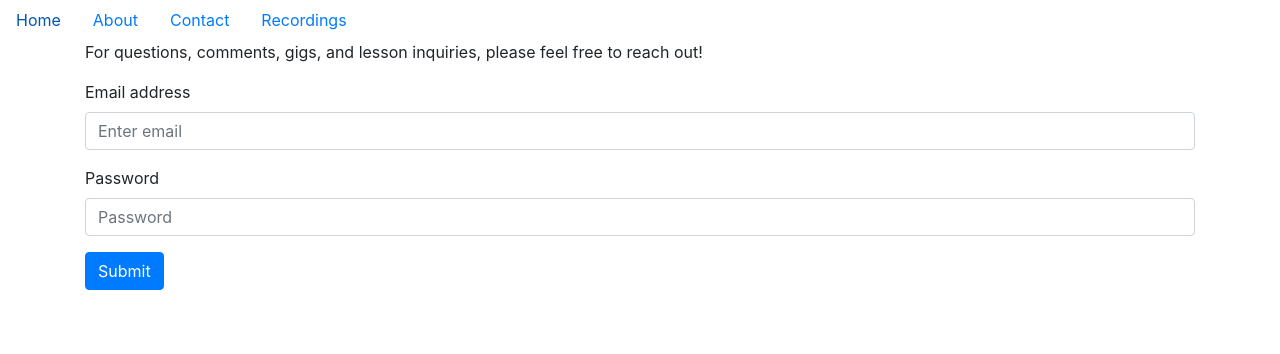
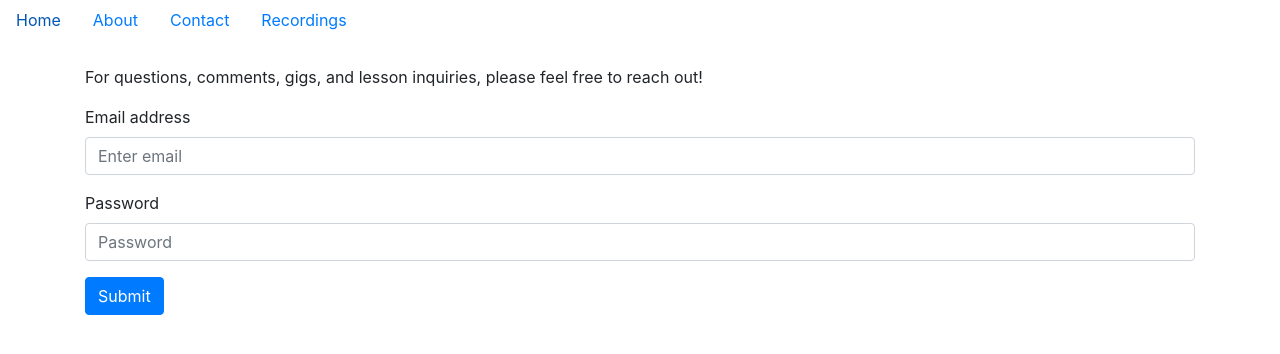
Before and after one commit to caroline-e-miller/trevor-king-bassoon, a React (Create React App) app: page /contact in a window 1280 px wide. Shown: the top 354 px of the page. Built offline with nearby package versions, Linux system fonts and the light colour scheme.

Commit message:
added contact css file and top margin adjustments

```diff
--- /dev/null
+++ b/src/components/pages/Contact/Contact.css
@@ -0,0 +1,3 @@
+.container {
+    margin-top: 25px;
+}
--- a/src/components/pages/Contact/Contact.js
+++ b/src/components/pages/Contact/Contact.js
@@ -1,5 +1,6 @@
 import React from "react";
 import { Form, Button, Container } from "react-bootstrap";
+import "./Contact.css";
 
 function Contact() {
     return (
--- a/src/components/pages/Recordings/Recordings.js
+++ b/src/components/pages/Recordings/Recordings.js
@@ -33,7 +33,7 @@ function Recordings() {
             <Carousel.Item>
                 <img
                     className="d-block w-100"
-                    src="holder.js/800x400?text=Third slide&bg=20232a"
+                    src="https://cantaloupemusic.com/sites/default/files/styles/artist_slides/public/artistimages/steve_reich_photo_credit_jeffrey_herman.jpg?itok=xQD4gPfU.jpg"
                     alt="Reich New York Counterpoint"
                 />
 
```
Also changed, not shown: src/components/Navbar/Navbar.js (+12 -1 lines).
